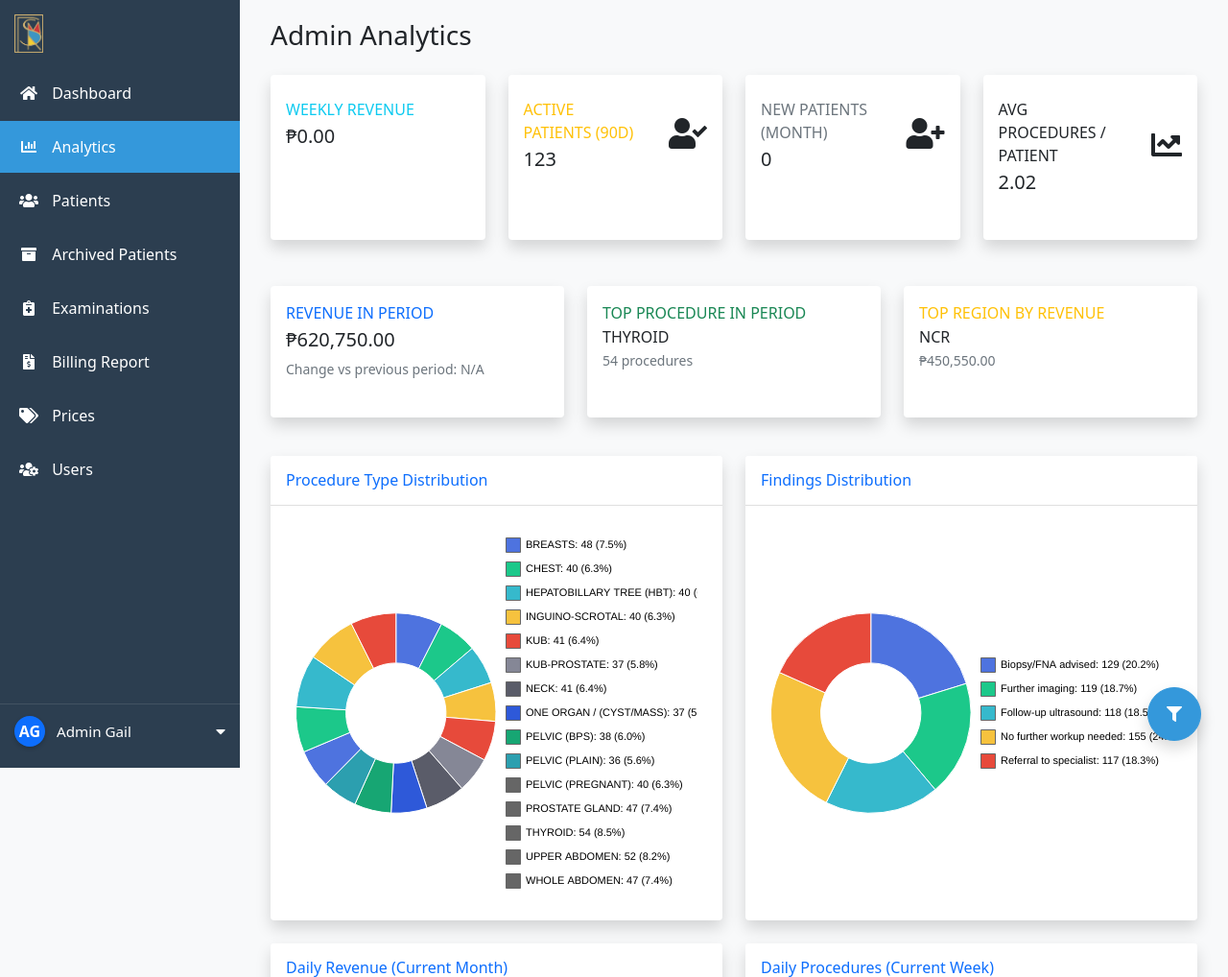
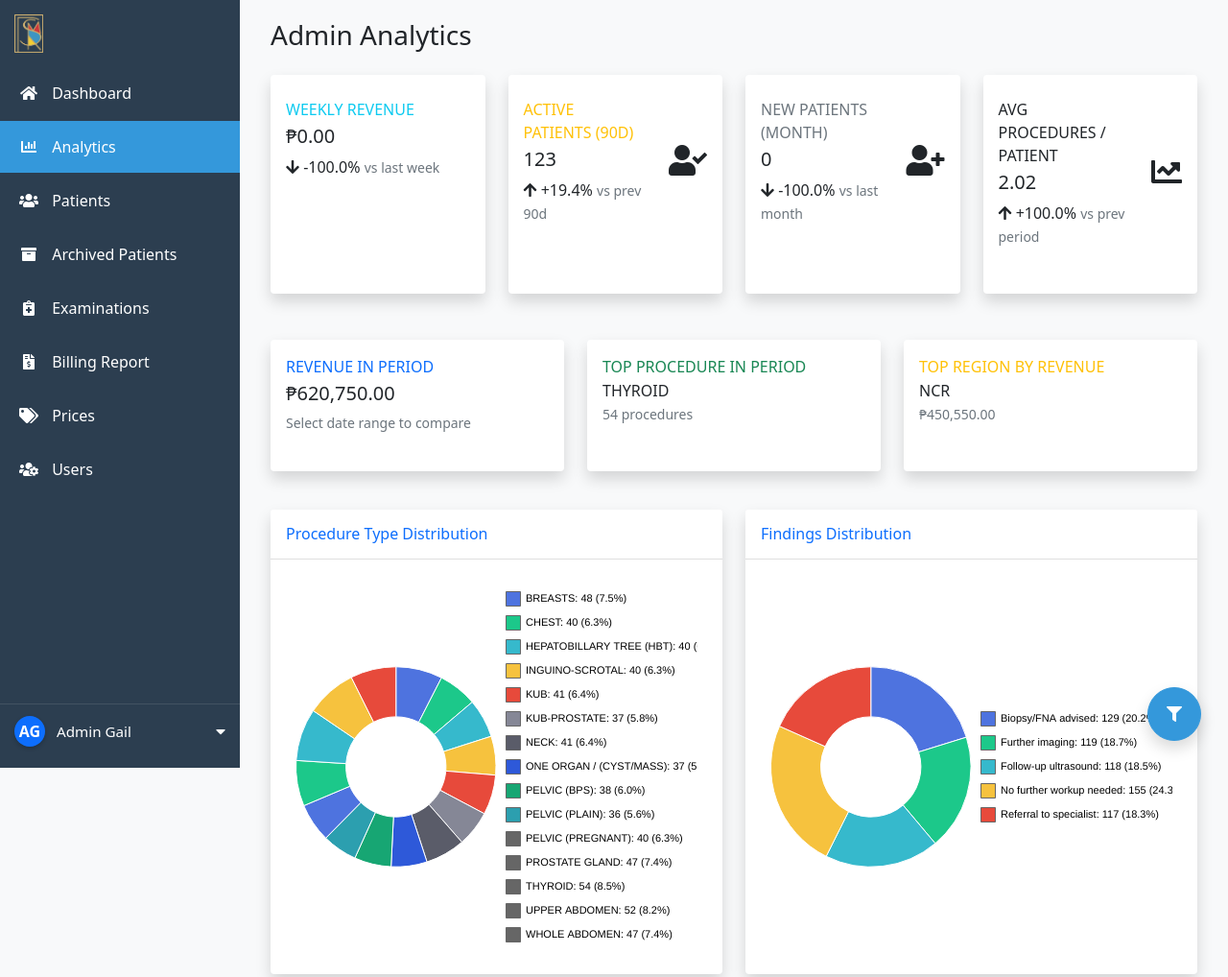
Before and after one commit to carlosinag/comebackcapstone, a Django app: page /custom-admin/analytics/ in a window 1280 px wide. Shown: the top 1018 px of the page at 96% size. Run offline with Django 5.2, Linux system fonts and the light colour scheme; a user stored in the database is signed in; data comes from the database, SQL or seed files in the repository; both versions use the stored data as it was after the commit; some libraries are stand-ins or nearby versions.

Commit message:
added some comparisons sa analytics

```diff
--- a/templates/admin/analytics.html
+++ b/templates/admin/analytics.html
@@ -9,7 +9,7 @@
 <div class="container-fluid pb-5">
     <h1 class="h3 mb-4">Admin Analytics</h1>
 
-    <!-- Analytics Summary Cards -->
+    <!-- Updated Analytics Summary Cards with Comparisons -->
     <div class="row mb-4">
         <div class="col-xl-3 col-md-6 mb-4">
             <div class="card border-left-info shadow h-100 py-2">
@@ -18,6 +18,21 @@
                         <div class="col mr-2">
                             <div class="text-xs font-weight-bold text-info text-uppercase mb-1">Weekly Revenue</div>
                             <div class="h5 mb-0 font-weight-bold text-gray-800">₱{{ weekly_revenue }}</div>
+                            {% if weekly_change_percent %}
+                            <div class="mt-2">
+                                <span class="comparison-badge {% if weekly_change_percent|slice:':1' == '+' %}comparison-positive{% elif weekly_change_percent|slice:':1' == '-' %}comparison-negative{% else %}comparison-neutral{% endif %}">
+                                    {% if weekly_change_percent|slice:':1' == '+' %}
+                                        <i class="fas fa-arrow-up"></i>
+                                    {% elif weekly_change_percent|slice:':1' == '-' %}
+                                        <i class="fas fa-arrow-down"></i>
+                                    {% else %}
+                                        <i class="fas fa-minus"></i>
+                                    {% endif %}
+                                    {{ weekly_change_percent }}%
+                                </span>
+                                <span class="small text-muted ml-1">vs last week</span>
+                            </div>
+                            {% endif %}
                         </div>
                         <div class="col-auto">
                             <i class="fas fa-peso-sign fa-2x text-gray-300"></i>
@@ -26,6 +41,7 @@
                 </div>
             </div>
         </div>
+
         <div class="col-xl-3 col-md-6 mb-4">
             <div class="card border-left-warning shadow h-100 py-2">
                 <div class="card-body">
@@ -33,6 +49,21 @@
                         <div class="col mr-2">
                             <div class="text-xs font-weight-bold text-warning text-uppercase mb-1">Active Patients (90d)</div>
                             <div class="h5 mb-0 font-weight-bold text-gray-800">{{ active_patients_90d }}</div>
+                            {% if active_patients_change_percent %}
+                            <div class="mt-2">
+                                <span class="comparison-badge {% if active_patients_change_percent|slice:':1' == '+' %}comparison-positive{% elif active_patients_change_percent|slice:':1' == '-' %}comparison-negative{% else %}comparison-neutral{% endif %}">
+                                    {% if active_patients_change_percent|slice:':1' == '+' %}
+                                        <i class="fas fa-arrow-up"></i>
+                                    {% elif active_patients_change_percent|slice:':1' == '-' %}
+                                        <i class="fas fa-arrow-down"></i>
+                                    {% else %}
+                                        <i class="fas fa-minus"></i>
+                                    {% endif %}
+                                    {{ active_patients_change_percent }}%
+                                </span>
+                                <span class="small text-muted ml-1">vs prev 90d</span>
+                            </div>
+                            {% endif %}
                         </div>
                         <div class="col-auto">
                             <i class="fas fa-user-check fa-2x text-gray-300"></i>
@@ -41,6 +72,7 @@
                 </div>
             </div>
         </div>
+
         <div class="col-xl-3 col-md-6 mb-4">
             <div class="card border-left-secondary shadow h-100 py-2">
                 <div class="card-body">
@@ -48,6 +80,21 @@
                         <div class="col mr-2">
                             <div class="text-xs font-weight-bold text-secondary text-uppercase mb-1">New Patients (Month)</div>
                             <div class="h5 mb-0 font-weight-bold text-gray-800">{{ new_patients_month }}</div>
+                            {% if new_patients_change_percent %}
+                            <div class="mt-2">
+                                <span class="comparison-badge {% if new_patients_change_percent|slice:':1' == '+' %}comparison-positive{% elif new_patients_change_percent|slice:':1' == '-' %}comparison-negative{% else %}comparison-neutral{% endif %}">
+                                    {% if new_patients_change_percent|slice:':1' == '+' %}
+                                        <i class="fas fa-arrow-up"></i>
+                                    {% elif new_patients_change_percent|slice:':1' == '-' %}
+                                        <i class="fas fa-arrow-down"></i>
+                                    {% else %}
+                                        <i class="fas fa-minus"></i>
+                                    {% endif %}
+                                    {{ new_patients_change_percent }}%
+                                </span>
+                                <span class="small text-muted ml-1">vs last month</span>
+                            </div>
+                            {% endif %}
                         </div>
                         <div class="col-auto">
                             <i class="fas fa-user-plus fa-2x text-gray-300"></i>
@@ -56,6 +103,7 @@
                 </div>
             </div>
         </div>
+
         <div class="col-xl-3 col-md-6 mb-4">
             <div class="card border-left-dark shadow h-100 py-2">
                 <div class="card-body">
@@ -63,6 +111,21 @@
                         <div class="col mr-2">
                             <div class="text-xs font-weight-bold text-dark text-uppercase mb-1">Avg Procedures / Patient</div>
                             <div class="h5 mb-0 font-weight-bold text-gray-800">{{ avg_procedures_per_patient }}</div>
+                            {% if avg_procs_change_percent %}
+                            <div class="mt-2">
+                                <span class="comparison-badge {% if avg_procs_change_percent|slice:':1' == '+' %}comparison-positive{% elif avg_procs_change_percent|slice:':1' == '-' %}comparison-negative{% else %}comparison-neutral{% endif %}">
+                                    {% if avg_procs_change_percent|slice:':1' == '+' %}
+                                        <i class="fas fa-arrow-up"></i>
+                                    {% elif avg_procs_change_percent|slice:':1' == '-' %}
+                                        <i class="fas fa-arrow-down"></i>
+                                    {% else %}
+                                        <i class="fas fa-minus"></i>
+                                    {% endif %}
+                                    {{ avg_procs_change_percent }}%
+                                </span>
+                                <span class="small text-muted ml-1">vs prev period</span>
+                            </div>
+                            {% endif %}
                         </div>
                         <div class="col-auto">
                             <i class="fas fa-chart-line fa-2x text-gray-300"></i>
@@ -73,7 +136,7 @@
         </div>
     </div>
 
-    <!-- Insight Banners -->
+    <!-- Updated Insight Banners with Better Comparison Display -->
     <div class="row mb-4">
         <div class="col-lg-4 mb-3">
             <div class="card border-left-primary shadow h-100">
@@ -85,12 +148,22 @@
                         ₱{{ filtered_revenue_total|default:'0.00' }}
                     </div>
                     {% if filtered_revenue_change_percent %}
-                        <div class="mt-2 small text-muted">
-                            vs previous period: {{ filtered_revenue_change_percent }}%
+                        <div class="mt-2">
+                            <span class="comparison-badge {% if filtered_revenue_change_percent|slice:':1' == '+' %}comparison-positive{% elif filtered_revenue_change_percent|slice:':1' == '-' %}comparison-negative{% else %}comparison-neutral{% endif %}">
+                                {% if filtered_revenue_change_percent|slice:':1' == '+' %}
+                                    <i class="fas fa-arrow-up"></i>
+                                {% elif filtered_revenue_change_percent|slice:':1' == '-' %}
+                                    <i class="fas fa-arrow-down"></i>
+                                {% else %}
+                                    <i class="fas fa-minus"></i>
+                                {% endif %}
+                                {{ filtered_revenue_change_percent }}%
+                            </span>
+                            <span class="small text-muted ml-1">vs previous period</span>
                         </div>
                     {% else %}
                         <div class="mt-2 small text-muted">
-                            Change vs previous period: N/A
+                            Select date range to compare
                         </div>
                     {% endif %}
                 </div>
```
Also changed, not shown: patients/admin_views.py (+101 -5 lines), db.sqlite3.
